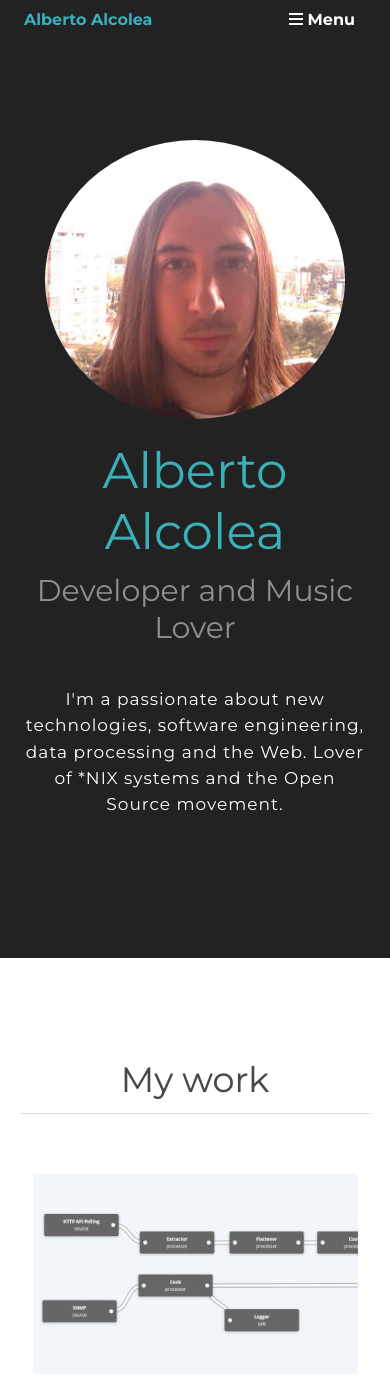
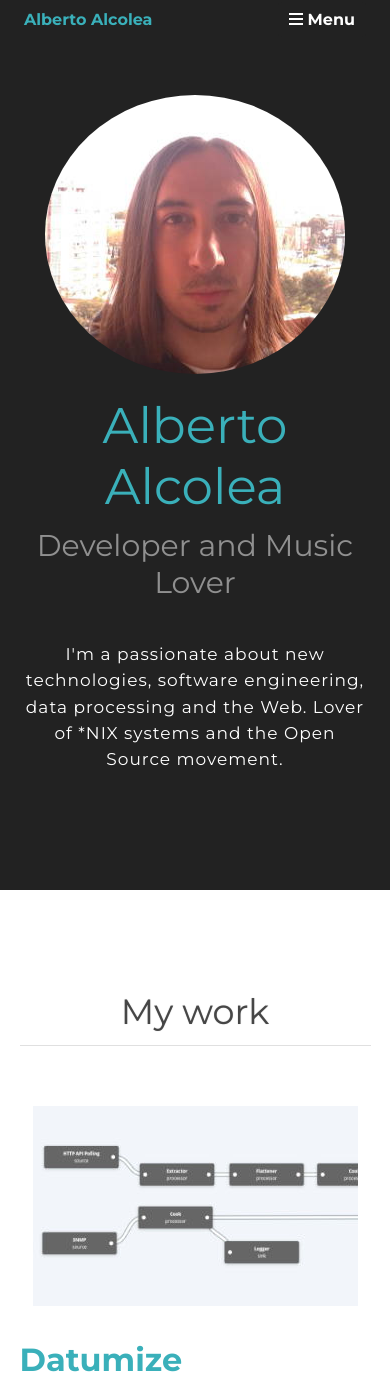
Before and after one commit to albertoalcolea/albertoalcolea.github.io, a Jekyll site: the page built from index.html, in a window 390 px wide and 1400 px high. Built offline with Jekyll 4.4.1, drawn with Linux system fonts in a browser that asks for light colours; nearby versions of some CDN libraries.

Commit message:
Less top padding on mobile

```diff
--- a/_sass/_global.scss
+++ b/_sass/_global.scss
@@ -66,6 +66,14 @@ p, ul, ol {
 	padding-top: 100px;
 	padding-bottom: 100px;
 	background-color: $white;
+}
+
+.page-content {
+	.section:first-child {
+		@include mobile {
+			padding-top: 55px;
+		}
+	}
 }
 
 header {
--- a/_sass/_portfolio.scss
+++ b/_sass/_portfolio.scss
@@ -53,6 +53,7 @@
 		display: block;
 		width: 100%;
 		margin-left: 0;
+		margin-bottom: 0;
 	}
 
 	h1 {
```
